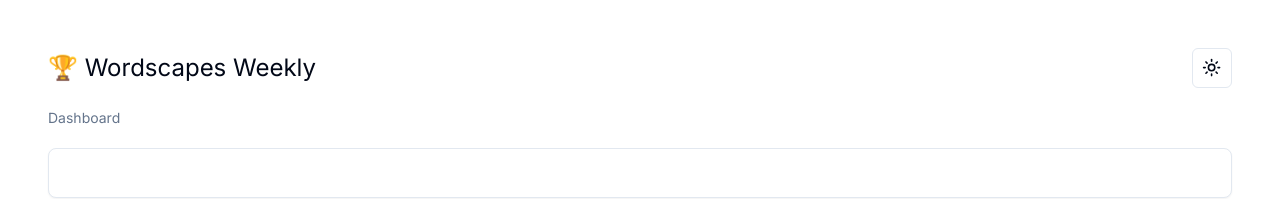
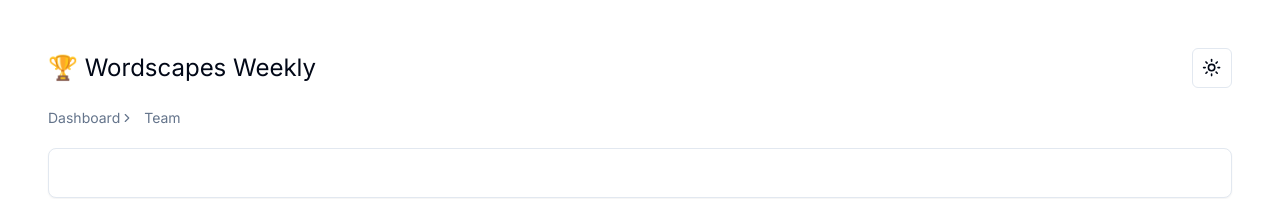
Before and after one commit to brandedcow/werdscapes-weekly, a Next.js app: page /dashboard/team/1 in a window 1280 px wide. Shown: the top 199 px of the page. Built offline with nearby package versions, Linux system fonts and the light colour scheme; no server answers; the database is empty.

Commit message:
feat: added team page to breadcrumb

```diff
--- a/components/shared/page-breadcrumb.tsx
+++ b/components/shared/page-breadcrumb.tsx
@@ -17,8 +17,9 @@
   "upload-scores",
   "edit",
   "player",
+  "team",
 ];
-const pagesWithId = ["team-tournament", "edit", "player"];
+const pagesWithId = ["team-tournament", "edit", "player", "team"];
 
 export function PageBreadcrumb() {
   const pathname = usePathname();
```
